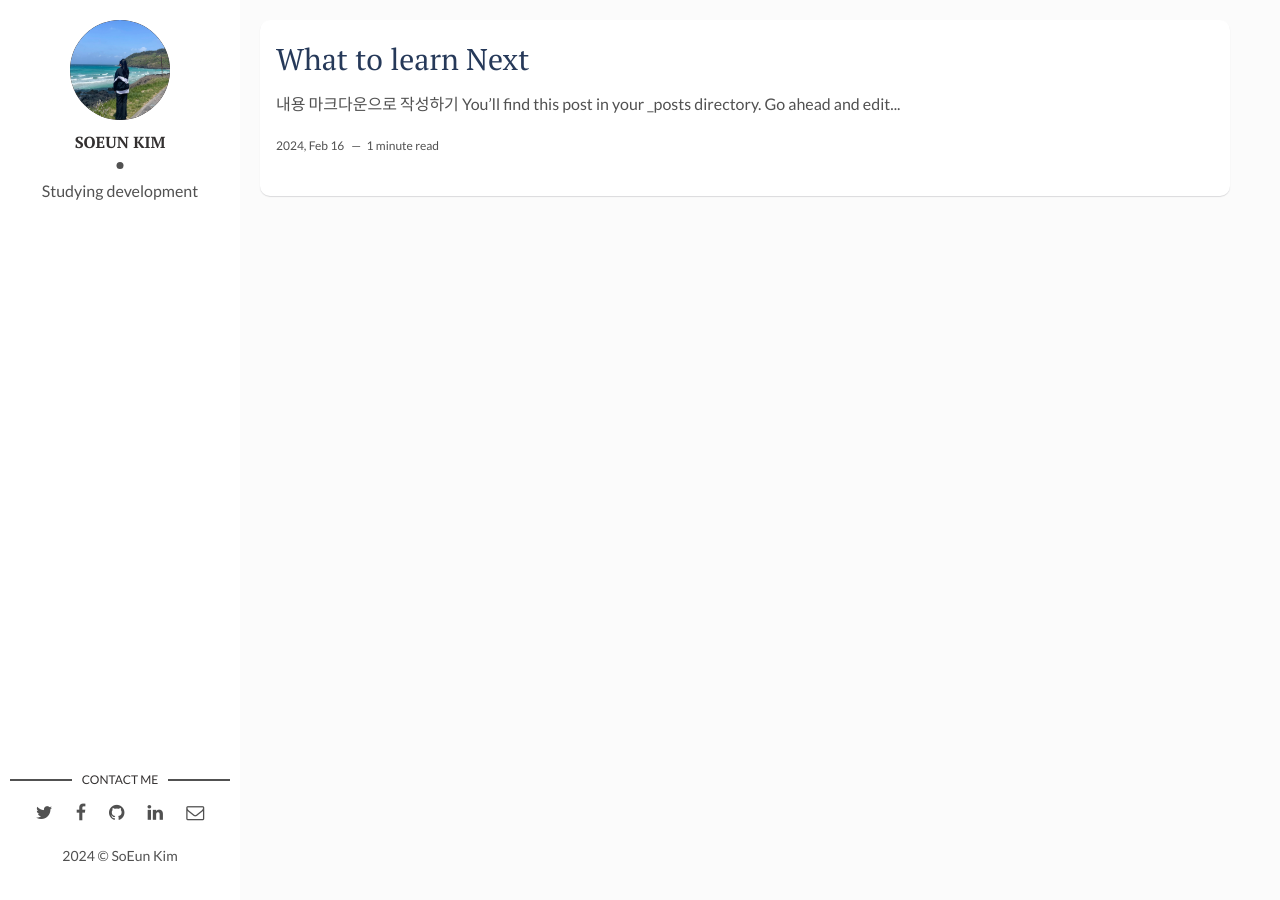
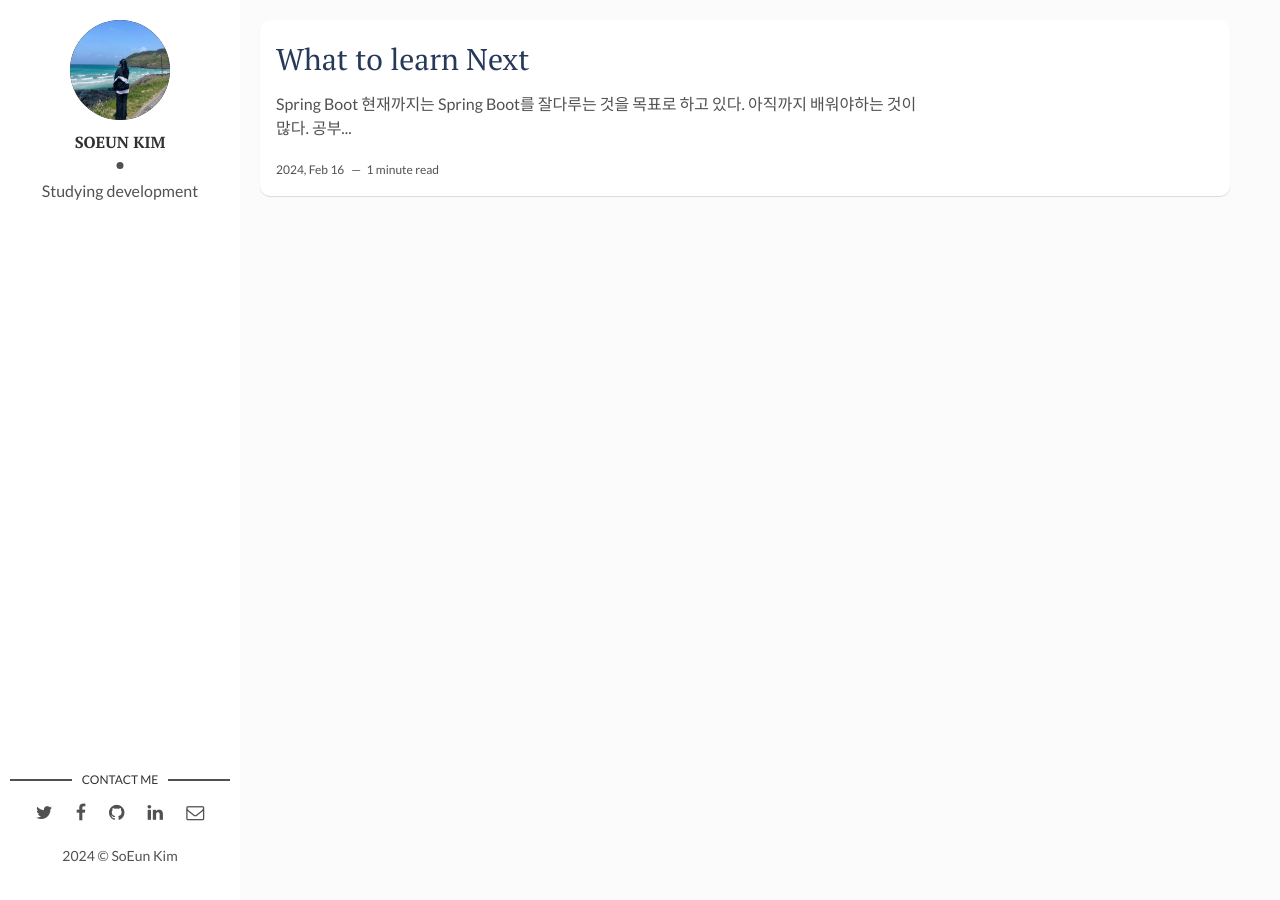
Before and after one commit to soeunc/soeunc.github.io, a Jekyll site: the page built from index.html, in a window 1280 px wide. Built offline with Jekyll 4.4.1, drawn with Linux system fonts in a browser that asks for light colours; the list of posts is cut into pages by our own code.

Commit message:
second commit

```diff
--- a/_includes/head.html
+++ b/_includes/head.html
@@ -70,9 +70,9 @@
 	<meta name="viewport" content="width=device-width, initial-scale=1, maximum-scale=1">
 	<meta property="og:image" content="">
 	<link rel="shortcut icon" href="{{ "/assets/img/favicon/favicon.ico" | prepend: site.baseurl }}" type="image/x-icon">
-	<link rel="apple-touch-icon" href="{{ "/assets/img/favicon/apple-touch-icon.png" | prepend: site.baseurl }}">
-	<link rel="apple-touch-icon" sizes="72x72" href="{{ "/assets/img/favicon/apple-touch-icon-72x72.png" | prepend: site.baseurl }}">
-	<link rel="apple-touch-icon" sizes="144x144" href="{{ "/assets/img/favicon/apple-touch-icon-144x144.png" | prepend: site.baseurl }}">
+	<link rel="apple-touch-icon" href="{{ "/assets/img/favicon/apple-icon.png" | prepend: site.baseurl }}">
+	<link rel="apple-touch-icon" sizes="72x72" href="{{ "/assets/img/favicon/apple-icon-72x72.png" | prepend: site.baseurl }}">
+	<link rel="apple-touch-icon" sizes="144x144" href="{{ "/assets/img/favicon/ms-icon-144x144.png" | prepend: site.baseurl }}">
 	<!-- Chrome, Firefox OS and Opera -->
 	<meta name="theme-color" content="#263959">
 	<!-- Windows Phone -->
--- a/_posts/2024-02-16-What-to-Learn-Next.markdown
+++ b/_posts/2024-02-16-What-to-Learn-Next.markdown
@@ -7,24 +7,12 @@ img:  # Add image post (optional)
 tags: [Backend, Java]
 ---
 
-내용 마크다운으로 작성하기
+## Spring Boot
+현재까지는 Spring Boot를 잘다루는 것을 목표로 하고 있다. 아직까지 배워야하는 것이 많다.
+## 공부 할 것
+- HTTP
+- 너무 많다...
 
-You’ll find this post in your `_posts` directory. Go ahead and edit it and re-build the site to see your changes. You can rebuild the site in many different ways, but the most common way is to run `jekyll serve`, which launches a web server and auto-regenerates your site when a file is updated.
-
-To add new posts, simply add a file in the `_posts` directory that follows the convention `YYYY-MM-DD-name-of-post.ext` and includes the necessary front matter. Take a look at the source for this post to get an idea about how it works.
-
-Jekyll also offers powerful support for code snippets:
-
-{% highlight ruby %}
-def print_hi(name)
-  puts "Hi, #{name}"
-end
-print_hi('Tom')
-#=> prints 'Hi, Tom' to STDOUT.
-{% endhighlight %}
-
-Check out the [Jekyll docs][jekyll-docs] for more info on how to get the most out of Jekyll. File all bugs/feature requests at [Jekyll’s GitHub repo][jekyll-gh]. If you have questions, you can ask them on [Jekyll Talk][jekyll-talk].
-
-[jekyll-docs]: https://jekyllrb.com/docs/home
+<!-- [jekyll-docs]: https://jekyllrb.com/docs/home
 [jekyll-gh]:   https://github.com/jekyll/jekyll
-[jekyll-talk]: https://talk.jekyllrb.com/
+[jekyll-talk]: https://talk.jekyllrb.com/ -->
```
Also changed, not shown: assets/img/favicon/apple-icon-72x72.png (added), 4 other files.
